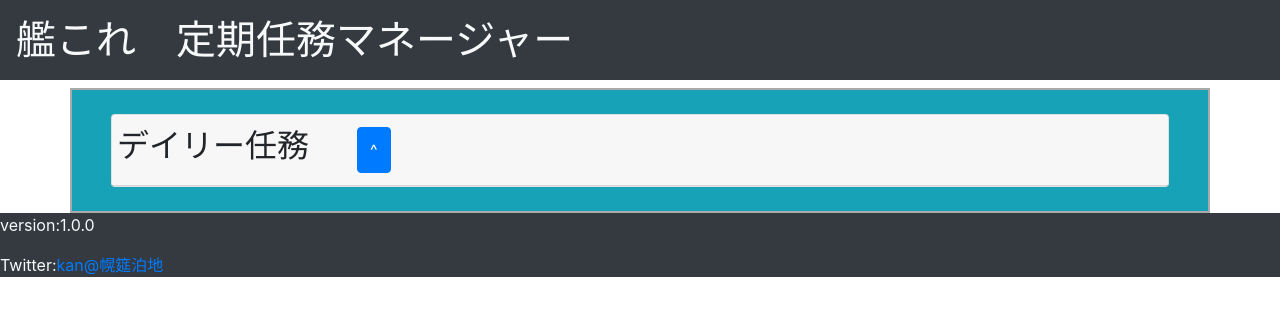
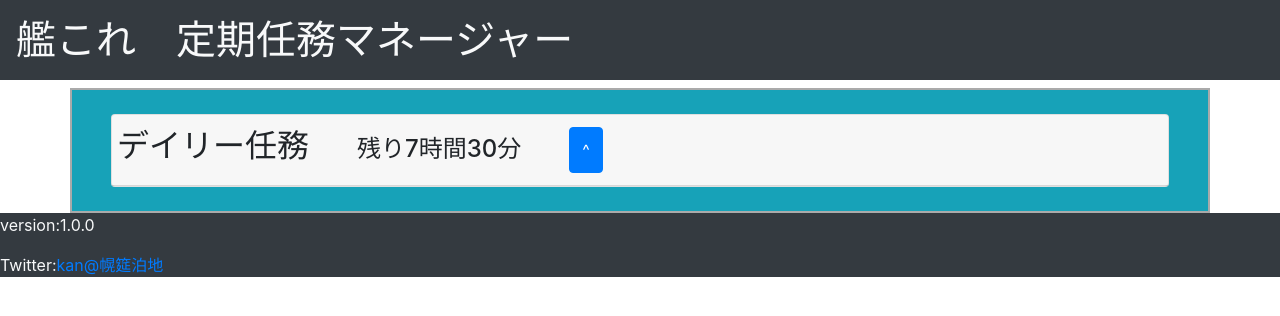
Before and after one commit to kan56/mission-manager-KC, a plain HTML site: page index.html in a window 1280 px wide. Drawn offline with nearby package versions, Linux system fonts and the light colour scheme.

Commit message:
デイリー任務に残り時間表示を追加

```diff
--- a/index.html
+++ b/index.html
@@ -21,6 +21,7 @@
                 <div class="card-header">
                     <div class="row">
                         <h2>デイリー任務</h2>
+                        <h4 id="dayrytime" class="my-2 ml-5"></h4>
                         <button class="btn btn-primary ml-5" data-toggle="collapse" data-target="#dayryCont">^</button>
                     </div>
                 </div>
--- a/js/script.js
+++ b/js/script.js
@@ -1,4 +1,6 @@
 console.log("hello,world!");
+
+var time = new Date();
 
 $(function(){
     $(".btn").on("click",function(){
@@ -9,6 +11,7 @@
         }else{
             $(this).addClass("disabled");
         }
+    });
 
-    });
+    $("#dayrytime").text("残り" + (24 - time.getHours()) + "時間" + (60 - time.getMinutes()) + "分");
 });
```
